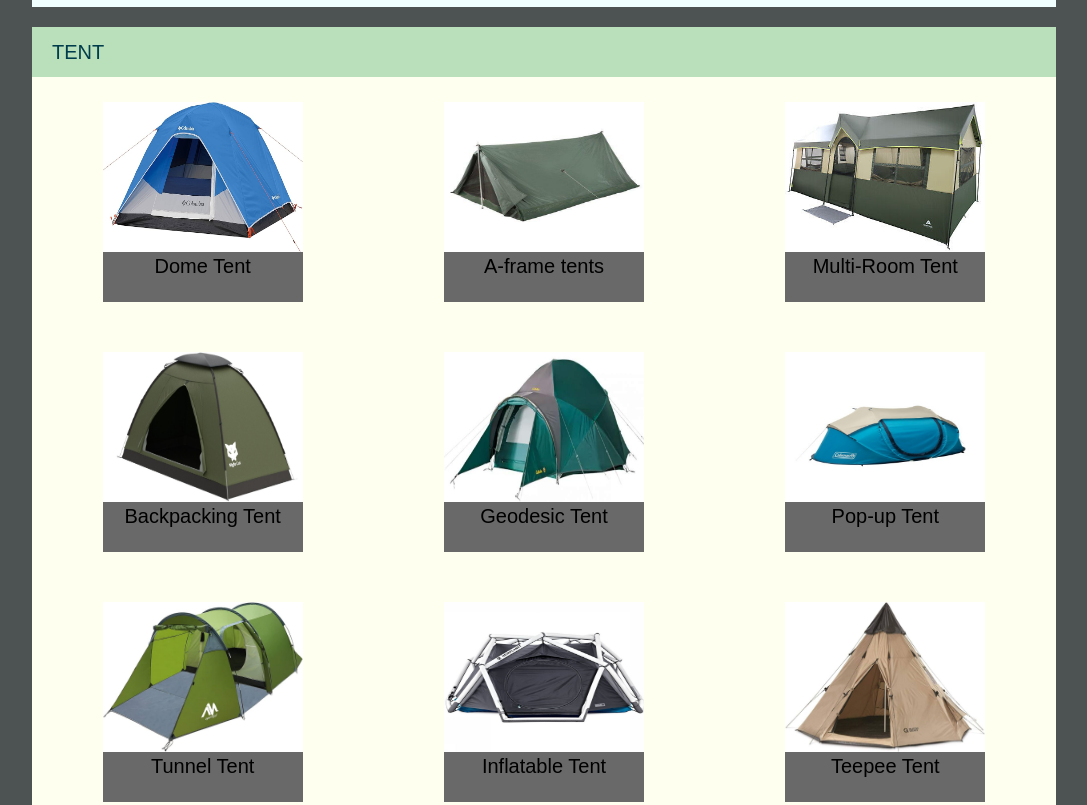
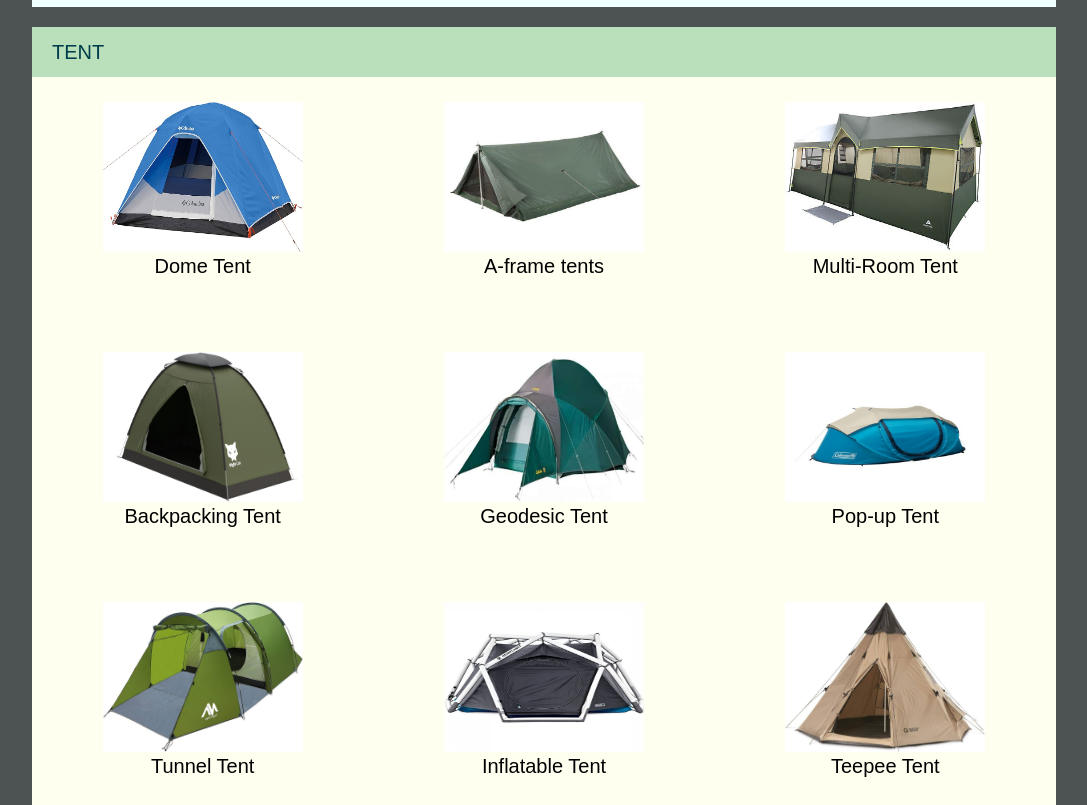
Before and after one commit to Zzellian/Zzellian.github.io, a plain HTML site: page campers/index.html in a window 1280 px wide. Shown: the part 1153-1958 px from the top of the page, without its empty margins (96-1183 px from the left). Drawn offline with Linux system fonts and the light colour scheme.

Commit message:
removing

```diff
--- a/campers/assets/css/style.css
+++ b/campers/assets/css/style.css
@@ -153,7 +153,7 @@ li, h5 {
 }
 
 .tent, .div-bags, .div-clothes, .div-bottle {
-    background-color: dimgrey;
+
     height: 200px;
     width: 200px;
 
```
